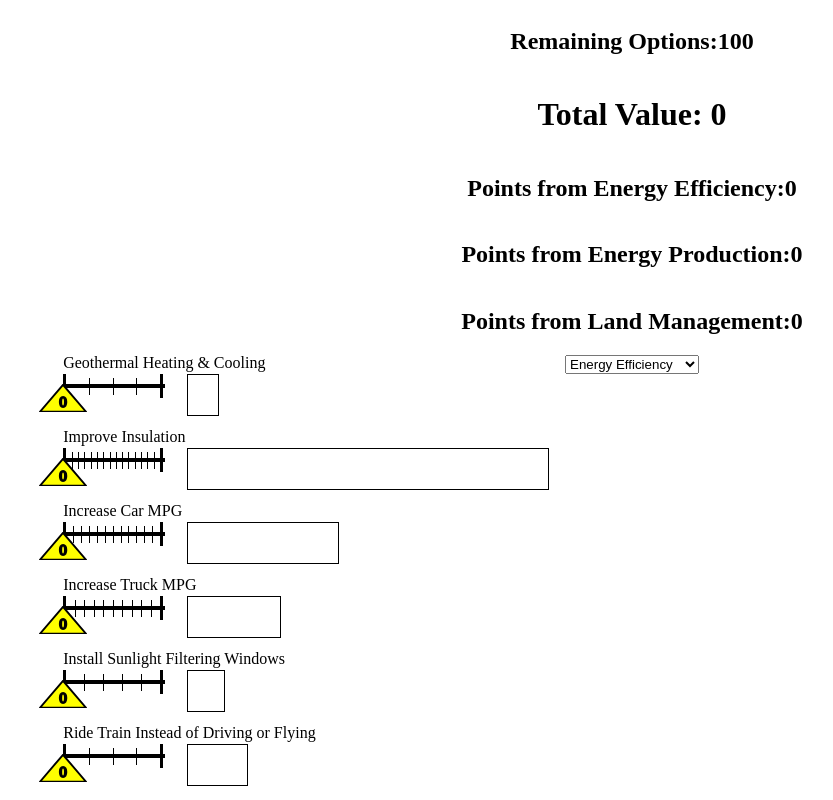
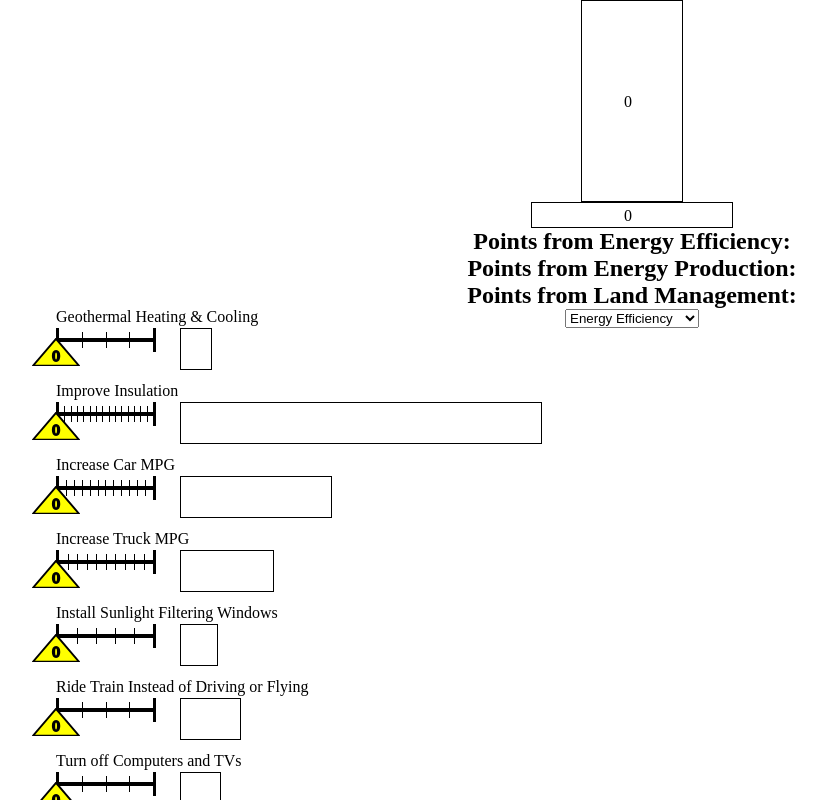
Before and after one commit to ryan-kustaborder/CarbonGame, a React (Create React App) app in the folder carbon-app/: page / in a window 1280 px wide. Shown: the top 800 px of the page, without its empty margins (8-841 px from the left). Built offline with nearby package versions, Linux system fonts and the light colour scheme.

Commit message:
Progress bar base

```diff
--- a/carbon-app/src/App.js
+++ b/carbon-app/src/App.js
@@ -6,18 +6,68 @@ import CONTROLS, {
 } from "./Controls";
 
 import React, { Component } from "react";
+import ProgressBar from "./ProgressBar";
 
 class App extends Component {
     constructor(props) {
         super(props);
 
-        let initState = { _view: ENERGY_EFFICIENCY };
+        let initState = {
+            _view: ENERGY_EFFICIENCY,
+            _total: 0,
+            _controlsUsed: 0,
+        };
 
         for (let control of Object.values(CONTROLS)) {
             initState[control.name] = 0;
         }
 
         this.state = initState;
+    }
+
+    onChange() {
+        let pointsTotal = 0;
+        let pointsEfficiency = 0;
+        let pointsProduction = 0;
+        let pointsManagement = 0;
+        let remainingOptions = 0;
+
+        for (let control of Object.values(CONTROLS)) {
+            let points = this.state[control.name];
+            let green = control.green * points * 2;
+            let blue = control.blue * points * 3;
+            let red = control.red * points * 10;
+            let black = control.black * points * 1;
+
+            let value = green + blue + red + black;
+
+            let cat = control.category;
+
+            // Update Total Score
+            pointsTotal += value;
+
+            // Update Category Specific Scores
+            if (cat === ENERGY_EFFICIENCY) {
+                pointsEfficiency += value;
+            } else if (cat === ENERGY_PRODUCTION) {
+                pointsProduction += value;
+            } else if (cat === LAND_MANAGEMENT) {
+                pointsManagement += value;
+            }
+
+            // Update Used Options
+            remainingOptions += parseInt(this.state[control.name]);
+        }
+
+        let newState = {
+            _total: pointsTotal,
+            _controlsUsed: remainingOptions,
+            _pointsEfficiency: pointsEfficiency,
+            _pointsProduction: pointsProduction,
+            _pointsManagement: pointsManagement,
+        };
+
+        this.setState(newState);
     }
 
     calcTotalPoints() {
@@ -33,37 +83,7 @@ class App extends Component {
             sum += green + blue + red + black;
         }
 
-        return sum;
-    }
-
-    calcCategoryPoints(category) {
-        let sum = 0;
-
-        for (let control of Object.values(CONTROLS)) {
-            if (control.category !== category) {
-                continue;
-            }
-
-            let points = this.state[control.name];
-            let green = control.green * points * 2;
-            let blue = control.blue * points * 3;
-            let red = control.red * points * 10;
-            let black = control.black * points * 1;
-
-            sum += green + blue + red + black;
-        }
-
-        return sum;
-    }
-
-    calcOptionsRemaining() {
-        let sum = 0;
-
-        for (let control of Object.values(CONTROLS)) {
-            sum += parseInt(this.state[control.name]);
-        }
-
-        return 100 - sum;
+        this.setState({ _total: sum });
     }
 
     render() {
@@ -81,7 +101,9 @@ class App extends Component {
                     SetValue={(value) => {
                         let newState = { ...this.state };
                         newState[control.name] = value;
-                        this.setState(newState);
+                        this.setState(newState, () => {
+                            this.onChange();
+                        });
                     }}
                     Control={control}
                 />
@@ -90,22 +112,24 @@ class App extends Component {
 
         return (
             <div className="App">
-                <h2>
-                    Remaining Options:
-                    {this.calcOptionsRemaining()}
-                </h2>
-                <h1>Total Value: {this.calcTotalPoints()}</h1>
+                <ProgressBar Value={this.state._total} Max={10000} />
+                <ProgressBar
+                    Direction="horizontal"
+                    Value={this.state._controlsUsed}
+                    Max={100}
+                />
+
                 <h2>
                     Points from Energy Efficiency:
-                    {this.calcCategoryPoints(ENERGY_EFFICIENCY)}
+                    {this.state._pointsEfficiency}
                 </h2>
                 <h2>
                     Points from Energy Production:
-                    {this.calcCategoryPoints(ENERGY_PRODUCTION)}
+                    {this.state._pointsProduction}
                 </h2>
                 <h2>
                     Points from Land Management:
-                    {this.calcCategoryPoints(LAND_MANAGEMENT)}
+                    {this.state._pointsManagement}
                 </h2>
                 <select
                     value={this.state._view}
--- /dev/null
+++ b/carbon-app/src/ProgressBar.jsx
@@ -0,0 +1,33 @@
+import React from "react";
+import { useEffect } from "react";
+import { useRef } from "react";
+
+export default function ProgressBar(props) {
+    const outer = useRef(null);
+    const inner = useRef(null);
+
+    useEffect(() => {
+        if (props.Direction === "horizontal") {
+            let w = outer.current.offsetWidth;
+
+            let x = (props.Value * w) / props.Max;
+
+            inner.current.style.width = x + "px";
+        } else {
+            let h = outer.current.offsetHeight;
+
+            let y = (props.Value * h) / props.Max;
+
+            inner.current.style.height = y + "px";
+        }
+    }, [props.Value]);
+
+    const classStyle = "ProgressBar " + props.Direction;
+
+    return (
+        <div className={classStyle} ref={outer}>
+            <div ref={inner}></div>
+            <p>{props.Value}</p>
+        </div>
+    );
+}
--- a/carbon-app/src/index.scss
+++ b/carbon-app/src/index.scss
@@ -1,3 +1,8 @@
+* {
+    margin: 0;
+    padding: 0;
+}
+
 .App {
     display: flex;
     flex-direction: column;
@@ -110,3 +115,35 @@
         top: -20px;
     }
 }
+
+.ProgressBar {
+    height: 200px;
+    border: 1px solid black;
+    width: 100px;
+
+    display: flex;
+    flex-direction: column;
+    justify-content: flex-end;
+
+    position: relative;
+
+    &.horizontal {
+        height: 24px;
+        width: 200px;
+
+        & > div {
+            height: 24px;
+        }
+    }
+
+    & > div {
+        background-color: red;
+    }
+
+    & > p {
+        position: absolute;
+        top: calc(50% - 8px);
+        left: calc(50% - 8px);
+        z-index: 1000;
+    }
+}
```
